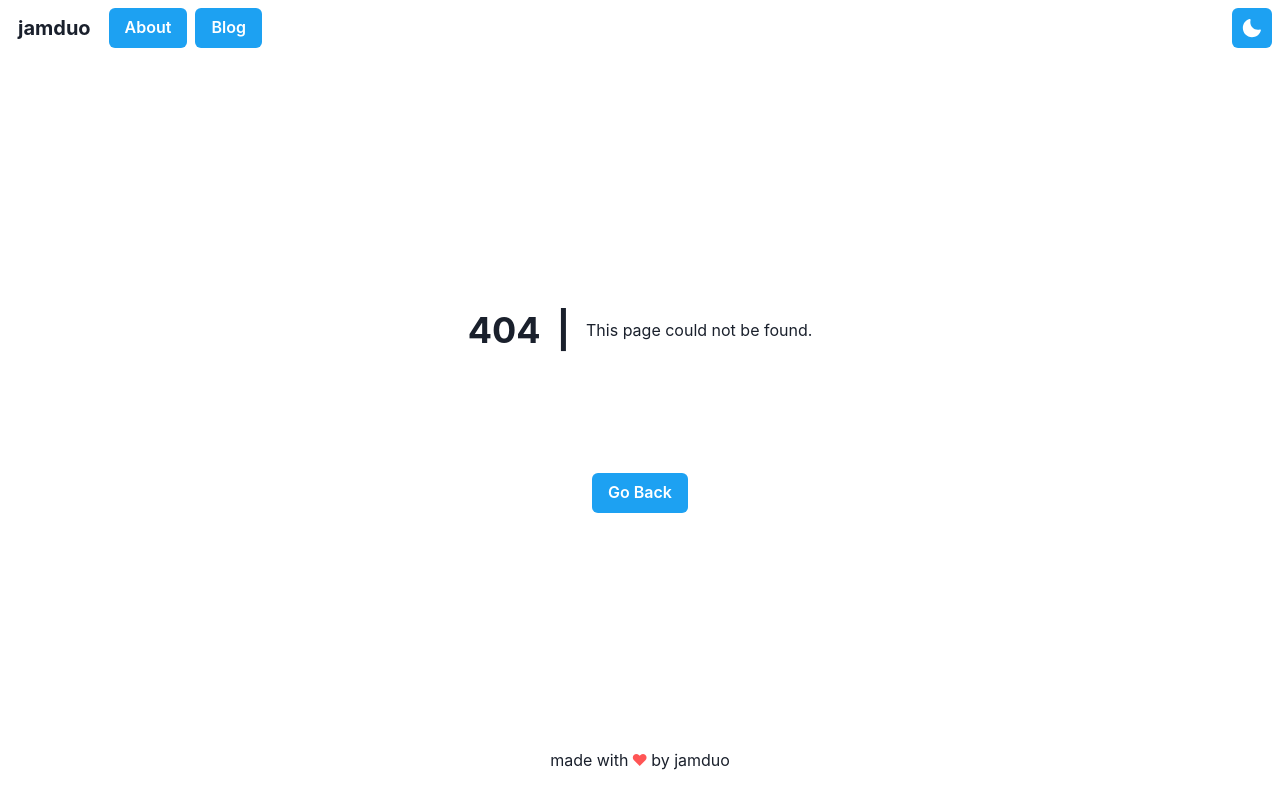
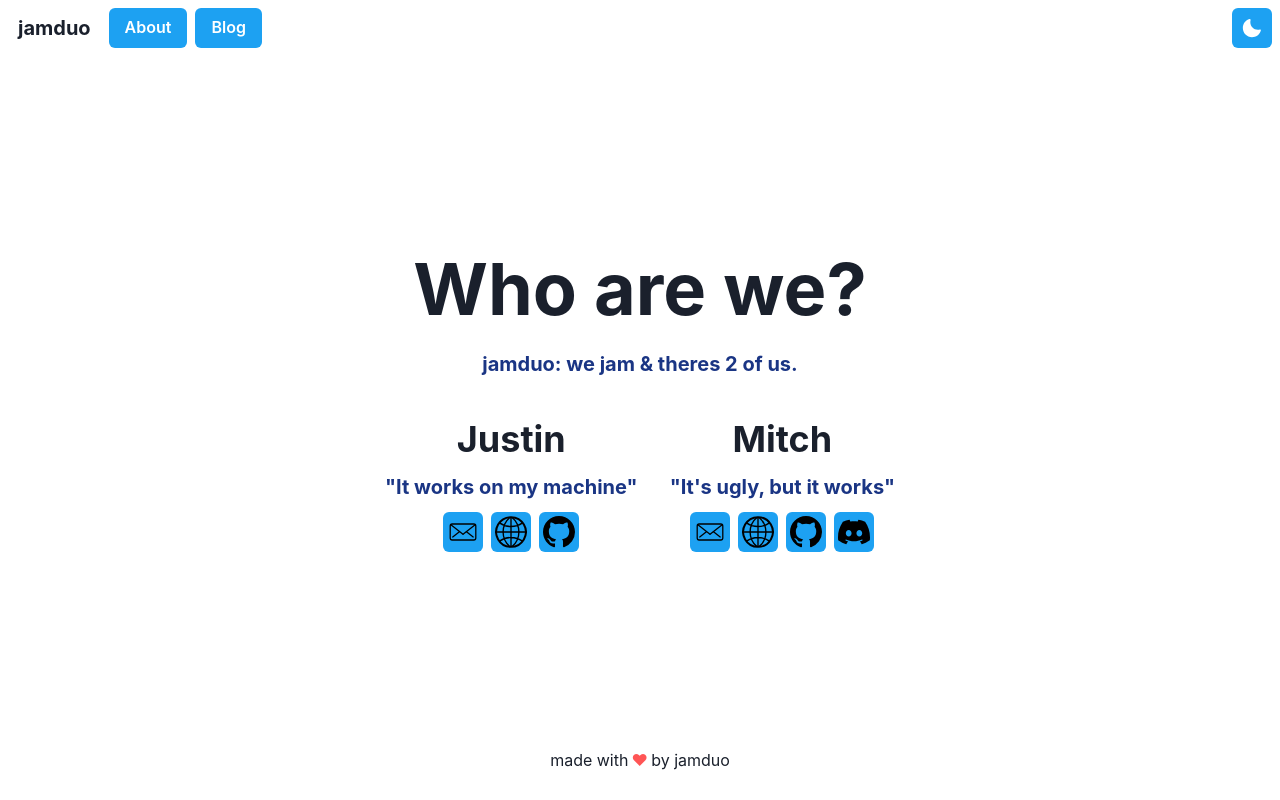
Before and after one commit to jamduo/jamduo.github.io, a Next.js app: page /about in a window 1280 px wide. Before the commit this address had no page. Built offline with nearby package versions, Linux system fonts and the light colour scheme.

Commit message:
Updates (from zyrn.dev site)

```diff
--- a/components/navbar.tsx
+++ b/components/navbar.tsx
@@ -5,7 +5,7 @@ import { Link, ThemeToggleButton } from '@components/core';
 
 type LinkType = { href: string; label: string }
 const LINKS: LinkType[] = [
-  { href: '/about-us', label: 'About' },
+  { href: '/about', label: 'About' },
   { href: '/blog', label: 'Blog' },
   // { href: '/test', label: 'Test' },
 ];
--- a/components/social_links.tsx
+++ b/components/social_links.tsx
@@ -7,7 +7,7 @@ export const SocialLink: FC<{ name: string, Icon: import("@chakra-ui/system").Co
   <Link href={url} isExternal>
     <IconButton
       aria-label={name}
-      icon={(<Icon boxSize={size} />)}
+      icon={(<Icon boxSize={size} color="black"/>)}
     />
   </Link>
 );
--- a/components/description.tsx
+++ b/components/tagline.tsx
@@ -1,7 +1,7 @@
 import { Heading, HeadingProps, useColorModeValue } from "@chakra-ui/react";
 import { FC } from "react";
 
-const Description: FC<HeadingProps | { [key: string]: string }> = ({children, ...props}) => {
+const TagLine: FC<HeadingProps | { [key: string]: string }> = ({children, ...props}) => {
   return (
     <Heading {...props} color={useColorModeValue("light.comment", "dark.comment")}>
       {children}
@@ -9,4 +9,4 @@ const Description: FC<HeadingProps | { [key: string]: string }> = ({children, ..
   );
 };
 
-export default Description;
+export default TagLine;
--- a/pages/about-us.tsx
+++ b/pages/about.tsx
@@ -2,7 +2,7 @@ import React, { FC } from "react";
 import { Box, BoxProps, ButtonGroup, Flex, Heading } from '@chakra-ui/react';
 import Layout from '@components/layouts/centered';
 import { MetaOptions } from "@components/meta";
-import Description from '@components/description';
+import TagLine from '@components/tagline';
 import { GithubLink, GitlabLink, WebsiteLink, DiscordLink, EmailLink } from "@components/social_links";
 
 interface ProfileOptions {
@@ -38,7 +38,7 @@ const profiles: ProfileOptions[] = [
     description: "It's ugly, but it works",
     email: "mitch@jamduo.org",
     github: "ZyrnDev",
-    gitlab: "Zyrn",
+    // gitlab: "Zyrn",
     website: {
       name: "Zyrn.Dev",
       url: "https://zyrn.dev",
@@ -61,10 +61,10 @@ const meta: MetaOptions = {
       <Heading as="h1" size="4xl">
         Who are we?
       </Heading>
-      <Description as="h2" size="md">
+      <TagLine as="h2" size="md">
         jamduo: we jam &amp; theres 2 of us.
         {/* Justin And Mitch (JAM), a DUO of software developers, working on various passion projects. */}
-      </Description>
+      </TagLine>
 
       <Flex as="section" wrap="wrap" textAlign="center">
         {profiles.map((profile) => (<Profile key={profile.name} {...profile} />))}
@@ -77,7 +77,7 @@ const Profile: FC<BoxProps & ProfileOptions > = ({ name, description, email, git
   <Box p="1rem" minW="15rem" m="auto" {...props}>
     <Heading as="h2" size="xl">{name}</Heading>
 
-    <Description as="h3" size="md">&quot;{description}&quot;</Description>
+    <TagLine as="h3" size="md">&quot;{description}&quot;</TagLine>
     <ButtonGroup>
       {email && <EmailLink email={email} />}
       {website && <WebsiteLink {...website} />}
--- a/pages/blog/index.tsx
+++ b/pages/blog/index.tsx
@@ -1,11 +1,10 @@
 import React, { FC } from 'react';
 import { NextPage, GetStaticProps } from 'next';
-import { Box, Container, Heading, Flex, Spacer, Text, Tag } from '@chakra-ui/react';
+import { Box, Container, Heading, Text, Tag } from '@chakra-ui/react';
 import Layout from '@components/layouts/centered';
 import { MetaOptions } from '@components/meta';
 import { Link } from '@components/core';
 import { getSortedPosts, Post } from '@/lib/posts';
-import Description from '@components/description';
 import { PostTitle } from '@/pages/blog/[filename]';
 
 const meta: MetaOptions = {
--- a/pages/index.tsx
+++ b/pages/index.tsx
@@ -2,7 +2,7 @@
 import Layout from '@components/layouts/centered';
 import { MetaOptions } from '@components/meta';
 import { Box, Center, Heading } from '@chakra-ui/react';
-import Description from '@components/description';
+import TagLine from '@components/tagline';
 import { Link } from '@components/core';
 
 const meta: MetaOptions = {
@@ -16,9 +16,9 @@ export default function Home() {
       <Heading as="h1" size="4xl" m="0.83rem 0">
         Welcome to <Link href="https://www.jamduo.org" isText>jamduo!</Link>
       </Heading>
-      <Description as="h2" size="lg">
+      <TagLine as="h2" size="lg">
         making loveable software together
-      </Description>
+      </TagLine>
     </Layout>
   )
 }
--- a/styles/theme/index.ts
+++ b/styles/theme/index.ts
@@ -30,6 +30,13 @@ const styles = {
       margin: 0,
       // color: mode(palette.light.foreground, palette.dark.foreground)(props),
       // bgColor: mode(palette.light.base, palette.dark.base)(props),
+    },
+    "article #blog-article a": {
+      color: mode(palette.light.cyan, palette.dark.cyan)(props),
+
+    },
+    "article #blog-article a:hover, article #blog-article a:focus": {
+      textDecoration: "underline",
     },
     a: {
       textDecoration: "inherit",
--- a/styles/theme/palette.ts
+++ b/styles/theme/palette.ts
@@ -18,7 +18,7 @@ export const light = {
     currentline: "#44475a",
     selection: "#44475a",
     foreground: "#282a36",
-    comment: "#6272a4",
+    comment: "hsl(225, 67%, 31%)",
     cyan: "hsl(191, 97%, 54%)",
     green: "#50fa7b",
     orange: "#ffb86c",
```
Also changed, not shown: pages/blog/[filename].tsx (+4 -4 lines).
